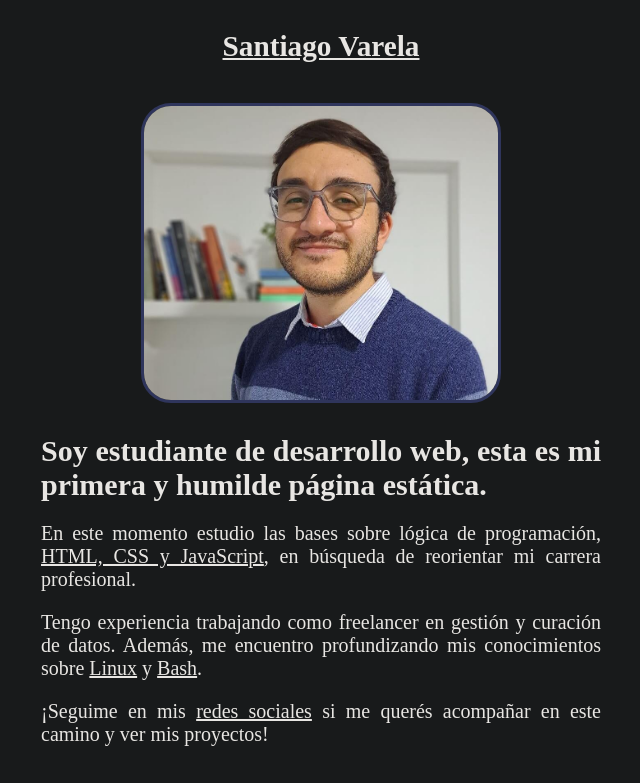
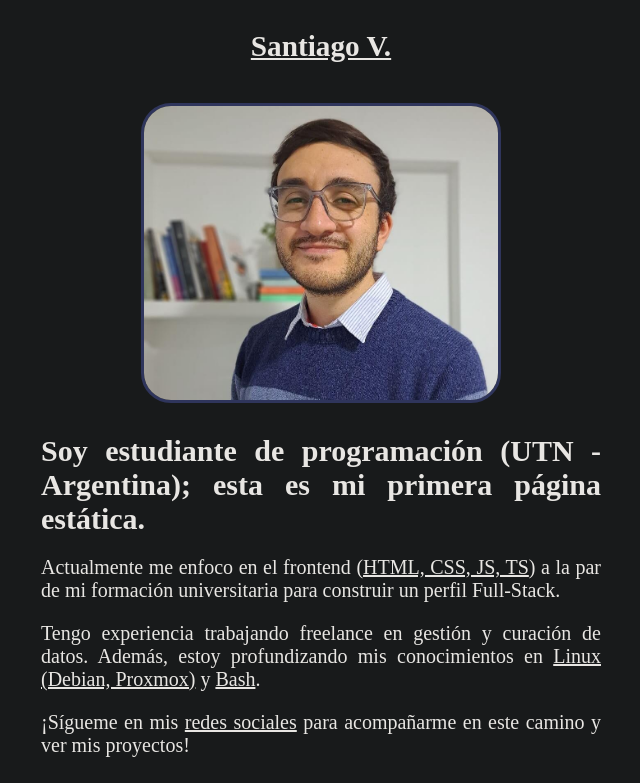
Before and after one commit to santiagovOK/personalpage-new, a website: page indexES.html in a window 1280 px wide. Shown: the top 783 px of the page, without its empty margins (319-959 px from the left). Drawn offline with Linux system fonts and the light colour scheme; a web font is replaced by a local one.

Commit message:
content: update bio descriptions in both language versions

```diff
--- a/indexES.html
+++ b/indexES.html
@@ -22,16 +22,16 @@
     <header class="header">
         <section class="header__section">
             <article class="header__name-container">
-                <h1 class="header__name-container-h1"><u>Santiago Varela</u></h1>
+                <h1 class="header__name-container-h1"><u>Santiago V.</u></h1>
                 <figure>
                     <img class="header__name-container-img" src="assets/img/imageTwo.jpg" alt="Foto de perfil de Santiago" title="Foto de perfil">
                 </figure>
             </article>
             <article class="header__bio-container">
-                <h2 class="header__bio-container-h2">Soy estudiante de desarrollo web, esta es mi primera y humilde página estática.</h2>
-                <p class="header__bio-container-p">En este momento estudio las bases sobre lógica de programación, <u>HTML, CSS y JavaScript</u>, en búsqueda de reorientar mi carrera profesional.</p>
-                <p class="header__bio-container-p">Tengo experiencia trabajando como freelancer en gestión y curación de datos. Además, me encuentro profundizando mis conocimientos sobre <u>Linux</u> y <u>Bash</u>.</p>
-                <p class="header__bio-container-p">¡Seguime en mis <u>redes sociales</u> si me querés acompañar en este camino y ver mis proyectos!</p>
+                <h2 class="header__bio-container-h2">Soy estudiante de programación (UTN - Argentina); esta es mi primera página estática.</h2>
+                <p class="header__bio-container-p">Actualmente me enfoco en el frontend (<u>HTML, CSS, JS, TS</u>) a la par de mi formación universitaria para construir un perfil Full-Stack.</p>
+                <p class="header__bio-container-p">Tengo experiencia trabajando freelance en gestión y curación de datos. Además, estoy profundizando mis conocimientos en <u>Linux (Debian, Proxmox)</u> y <u>Bash</u>.</p>
+                <p class="header__bio-container-p">¡Sígueme en mis <u>redes sociales</u> para acompañarme en este camino y ver mis proyectos!</p>
             </article>
         </section>
         <nav class="header__social-container">
```
Also changed, not shown: index.html (+4 -4 lines).
